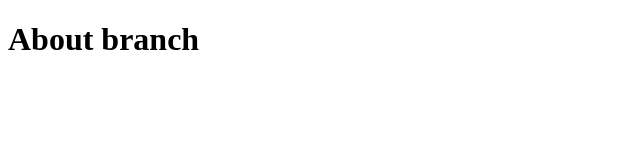
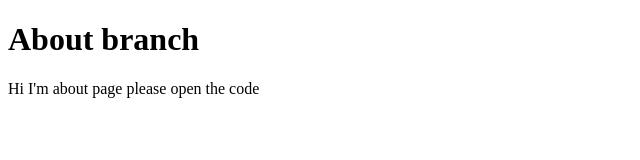
Before and after one commit to sonamjit/Git_learning, a plain HTML site: page about.html in a window 1280 px wide. Shown: the whole page, without its empty margins (0-640 px from the left). Drawn offline with Linux system fonts and the light colour scheme.

Commit message:
add paragraph

```diff
--- a/about.html
+++ b/about.html
@@ -7,5 +7,6 @@
 </head>
 <body>
   <h1>About branch</h1>
+  <p>Hi I'm about page please open the code</p>
 </body>
 </html>
```
